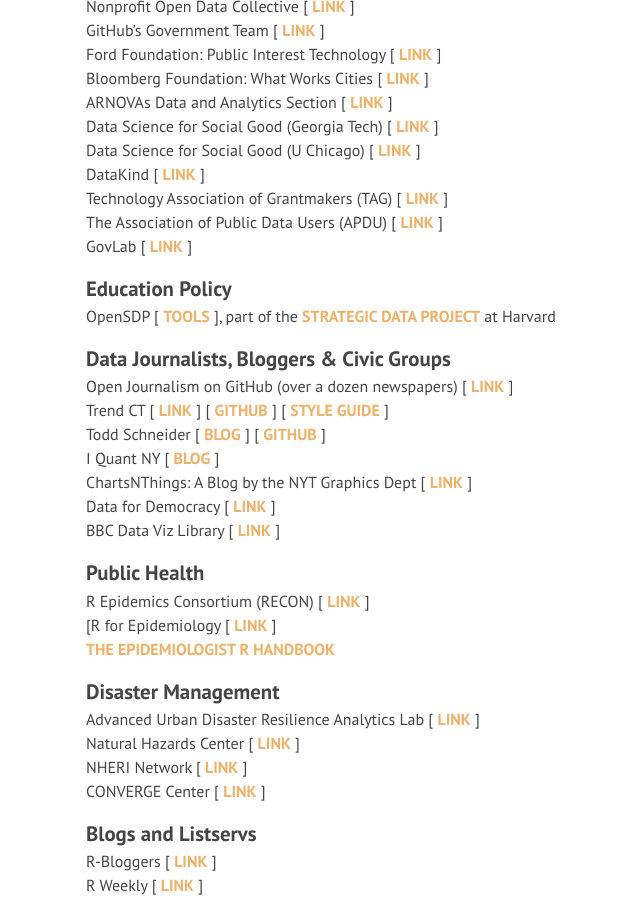
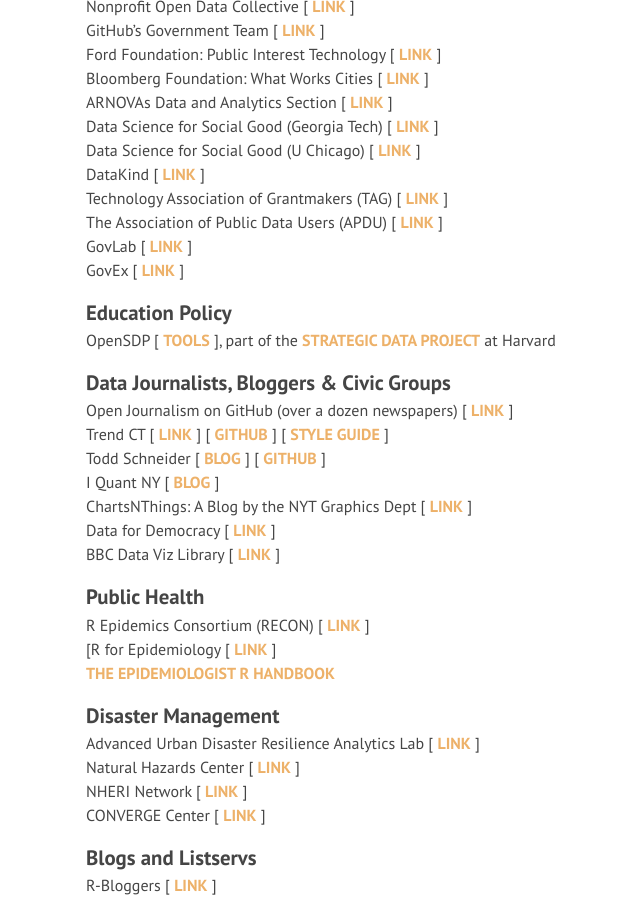
Before and after one commit to DS4PS/ds4ps.github.io, a Jekyll site: the page built from discuss.md, in a window 1280 px wide and 900 px high, scrolled down 1053 px. Shown: the whole window, without its empty margins (234-874 px from the left). Built offline with Jekyll 4.4.1, drawn with Linux system fonts in a browser that asks for light colours; nearby versions of some CDN libraries; library files that are not in the unit come from our copies.

Commit message:
Update discuss.md

```diff
--- a/discuss.md
+++ b/discuss.md
@@ -52,6 +52,7 @@
 Technology Association of Grantmakers (TAG) [ [link](https://www.tagtech.org/) ]
 The Association of Public Data Users (APDU) [ [link](https://www.apdu.org/) ]
 GovLab [ [link](https://thegovlab.org/) ]
+GovEx [ [link](https://govex.jhu.edu/) ]
 
 
 ### Education Policy
```
